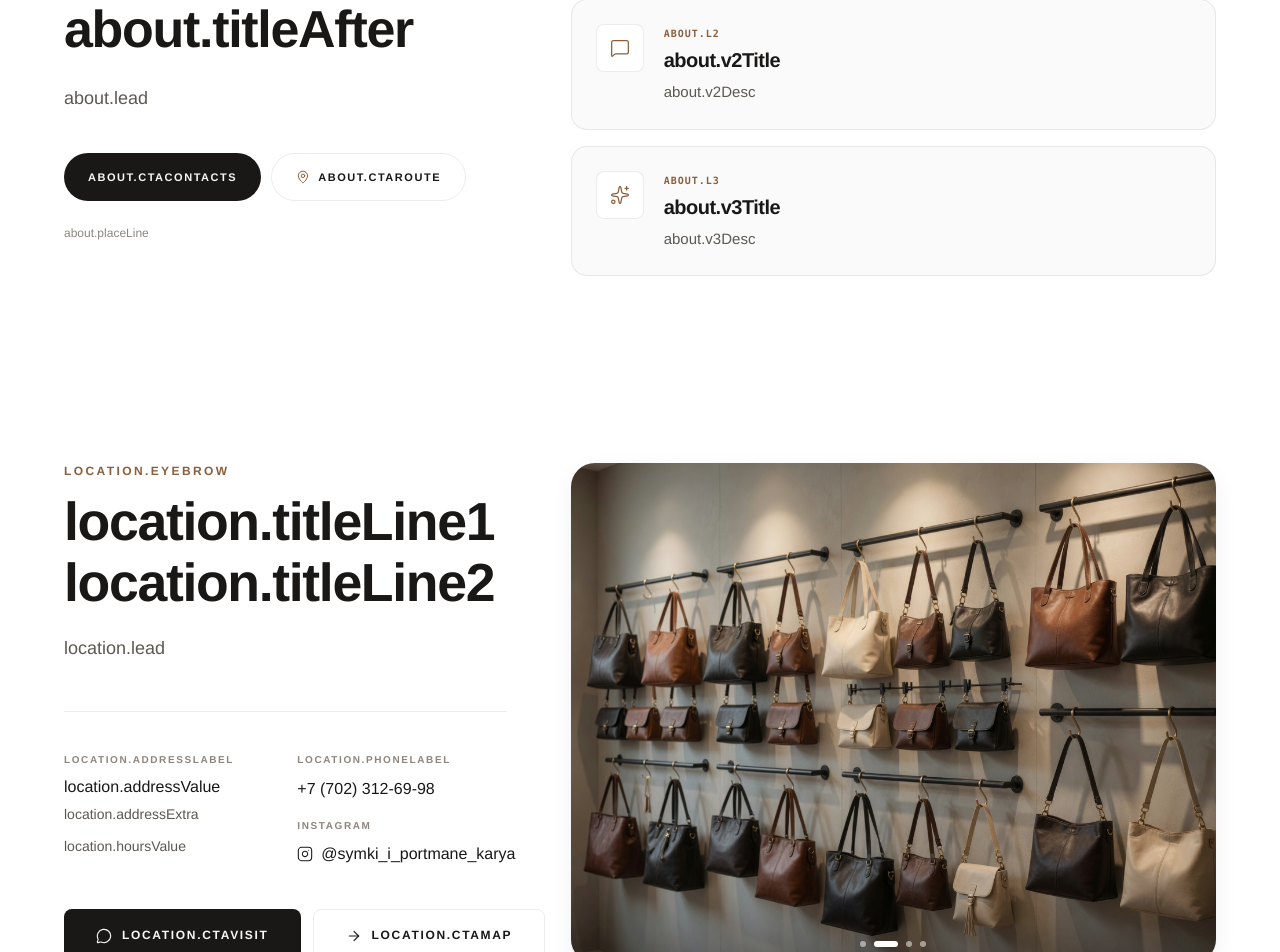
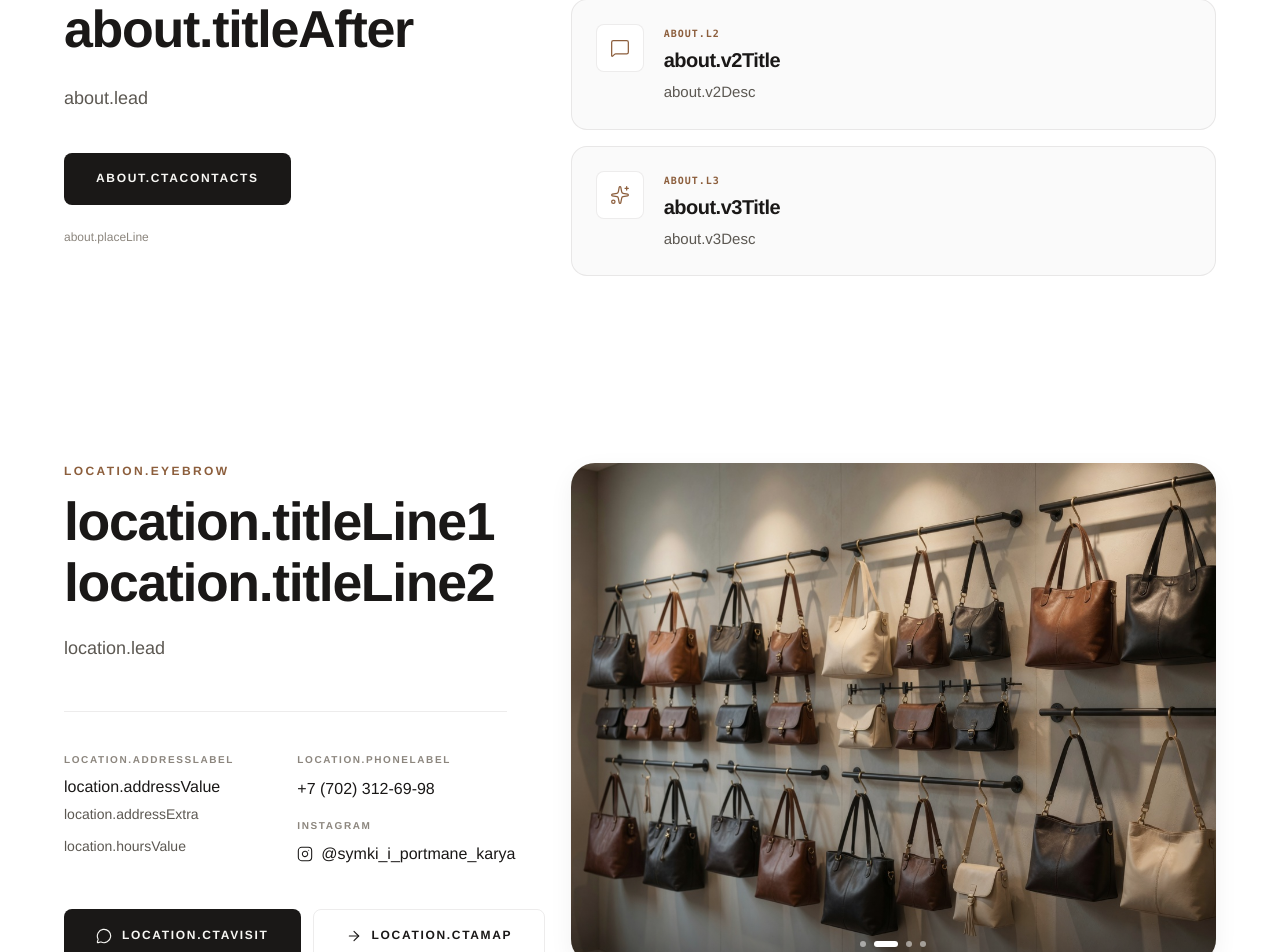
Before and after one commit to COMBINATORR/karya-boutique, a React (Vite) app: page / in a window 1280 px wide. Shown: the part 4013-4965 px from the top of the page. Built offline with nearby package versions, Linux system fonts and the light colour scheme; the HTML template or start-up script is replaced by a standard one; a web font is replaced by a local one.

Commit message:
Remove duplicate route CTA from visit section

```diff
--- a/src/components/About.jsx
+++ b/src/components/About.jsx
@@ -1,8 +1,7 @@
 import { useTranslation } from 'react-i18next'
 import { motion } from 'framer-motion'
-import { MapPin, Hand, MessageSquare, Sparkles } from 'lucide-react'
+import { Hand, MessageSquare, Sparkles } from 'lucide-react'
 import { fadeUp } from '@/lib/motion'
-import { MAPS_DIR_URL } from '@/constants/contact'
 
 const STEPS = [
   { icon: Hand, labelKey: 'about.l1', titleKey: 'about.v1Title', descKey: 'about.v1Desc' },
@@ -38,18 +37,9 @@ export function About() {
               {t('about.lead')}
             </p>
 
-            <div className="mt-8 flex flex-col gap-2.5 sm:mt-10 sm:flex-row sm:flex-wrap">
-              <a href="#location" className="btn-pill">
+            <div className="mt-8 sm:mt-10">
+              <a href="#location" className="btn-secondary-dark">
                 {t('about.ctaContacts')}
-              </a>
-              <a
-                href={MAPS_DIR_URL}
-                target="_blank"
-                rel="noopener noreferrer"
-                className="btn-pill-outline"
-              >
-                <MapPin className="h-3.5 w-3.5 text-[var(--accent-cognac)]" strokeWidth={1.7} />
-                {t('about.ctaRoute')}
               </a>
             </div>
 
```
